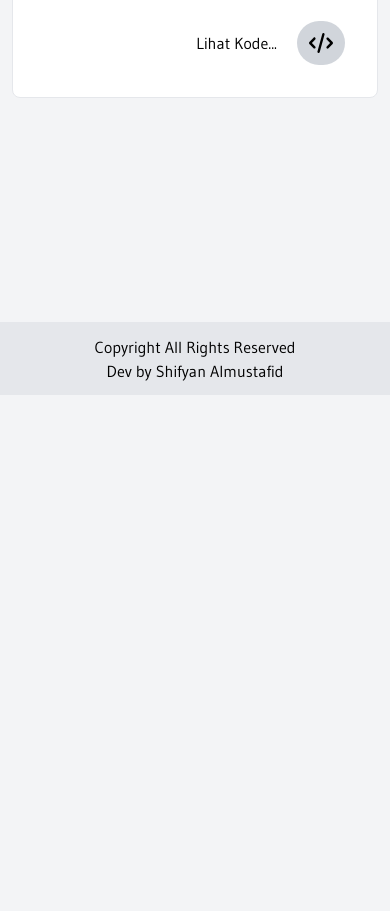
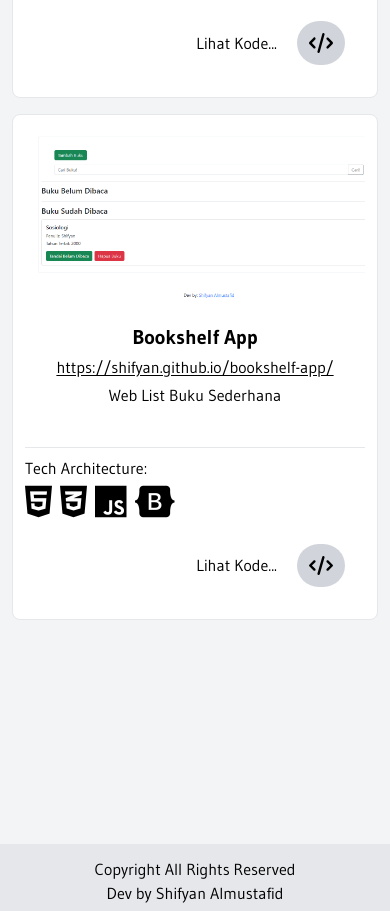
Before and after one commit to Shifyan/myportofolio, a website: page src/index.html in a window 390 px wide. Shown: the part 6351-7262 px from the top of the page. Before the commit the page ends 6746 px from the top, so only its background shows below. Drawn offline with nearby package versions, Linux system fonts and the light colour scheme; files that its build step writes are made by us from their sources.

Commit message:
Penambahan Project

```diff
--- a/src/index.html
+++ b/src/index.html
@@ -528,6 +528,58 @@
           </div>
         </div>
         <!-- My Project Content End -->
+        <!-- My Project Content -->
+        <div class="border rounded-lg py-3 px-3 bg-white">
+          <div class="project-content">
+            <div class="flex justify-center mb-5">
+              <div class="tech-icon flex flex-col justify-center max-w-full overflow-hidden rounded-lg">
+                <a href="https://shifyan.github.io/jjkGallery" target="_blank" class="w-[23rem] h-[11rem]">
+                  <img
+                    src="./asset/img/project-img/bookshelf-app.png"
+                    class="transform hover:scale-125 transition-transform duration-500 ease-in-out w-full h-full object-cover"
+                  />
+                </a>
+              </div>
+            </div>
+            <div class="tech-title flex justify-center mb-1">
+              <h4 class="font-semibold text-xl">Bookshelf App</h4>
+            </div>
+            <div class="flex justify-center mb-1">
+              <a href="https://shifyan.github.io/bookshelf-app" target="_blank" class="underline underline-offset-2"
+                >https://shifyan.github.io/bookshelf-app/</a
+              >
+            </div>
+            <div class="flex justify-center text-center h-6 mb-4">
+              <p>Web List Buku Sederhana</p>
+            </div>
+            <br />
+            <div class="flex flex-col mb-1 pt-2 border-t">
+              <p class="mb-1">Tech Architecture:</p>
+              <div class="flex justify-start">
+                <i class="fa-brands fa-html5 font-medium text-4xl me-2"></i>
+                <i class="fa-brands fa-css3-alt font-medium text-4xl me-2"></i>
+                <i class="fa-brands fa-js font-medium text-4xl me-2"></i>
+                <i class="fa-brands fa-bootstrap font-medium text-4xl me-2"></i>
+
+                <!-- <i class="fa-brands fa-react font-medium text-4xl me-2"></i> -->
+
+                <!-- Contoh manual w-10 -->
+                <!-- <img src="./asset/img/tailwind.svg" class="w-10 text-5xl" /> -->
+              </div>
+            </div>
+            <div class="flex justify-end items-center">
+              <h1 class="code-text opacity-100 md:opacity-0 font-medium">Lihat Kode...</h1>
+              <div class="code-icon rounded-full bg-gray-300 m-5 hover:bg-gray-600 transition ease-linear duration-500">
+                <a href="https://github.com/Shifyan/bookshelf-app" target="_blank" class="text-center">
+                  <div>
+                    <img src="./asset/img/code.svg" class="w-12 p-3" />
+                  </div>
+                </a>
+              </div>
+            </div>
+          </div>
+        </div>
+        <!-- My Project Content End -->
       </div>
     </div>
     <!-- Project Section End -->
```
Also changed, not shown: src/asset/img/project-img/bookshelf-app.png (added).
